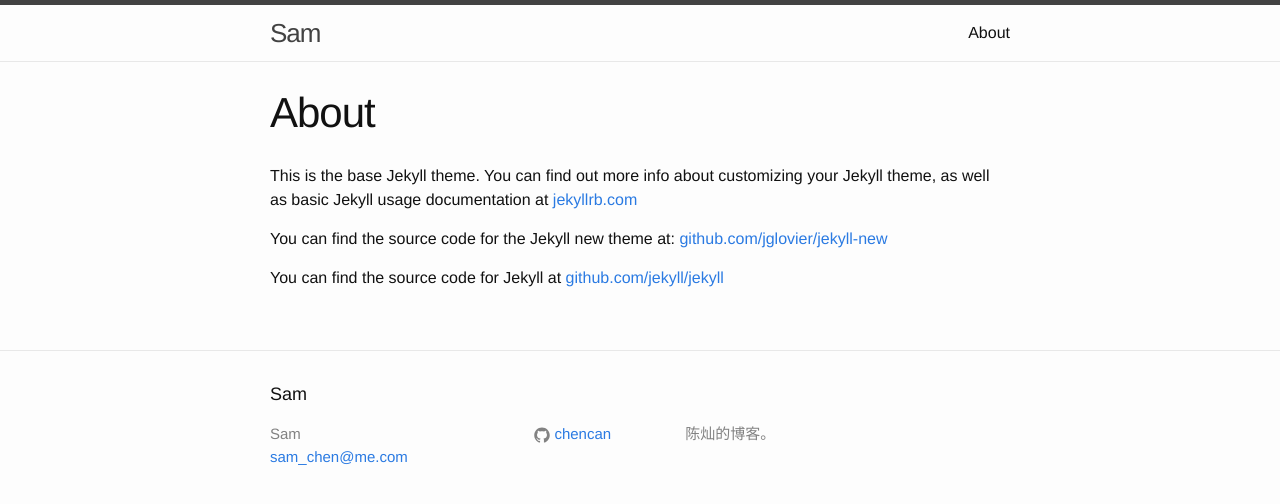
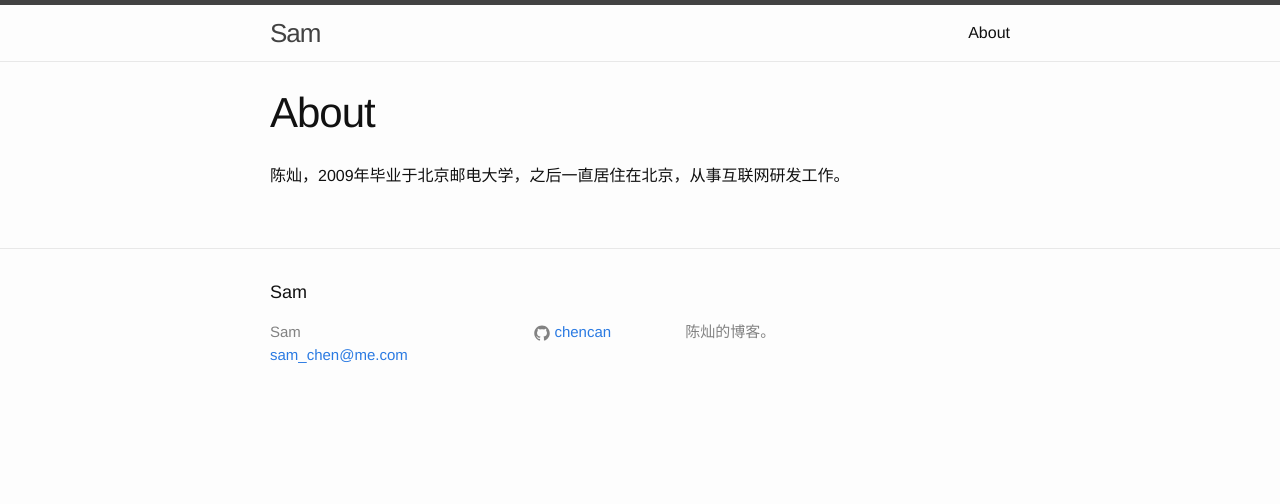
Before and after one commit to chencan/chencan.github.com, a Jekyll site: the page built from about.md, in a window 1280 px wide. Shown: the top 504 px of the page. Built offline with Jekyll 4.4.1, drawn with Linux system fonts in a browser that asks for light colours.

Commit message:
Change about

```diff
--- a/about.md
+++ b/about.md
@@ -4,8 +4,4 @@
 permalink: /about/
 ---
 
-This is the base Jekyll theme. You can find out more info about customizing your Jekyll theme, as well as basic Jekyll usage documentation at [jekyllrb.com](http://jekyllrb.com/)
-
-You can find the source code for the Jekyll new theme at: [github.com/jglovier/jekyll-new](https://github.com/jglovier/jekyll-new)
-
-You can find the source code for Jekyll at [github.com/jekyll/jekyll](https://github.com/jekyll/jekyll)
+陈灿，2009年毕业于北京邮电大学，之后一直居住在北京，从事互联网研发工作。
```
